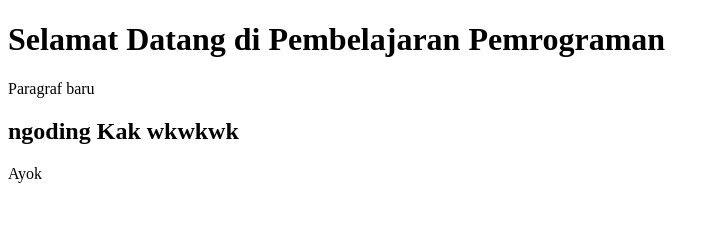
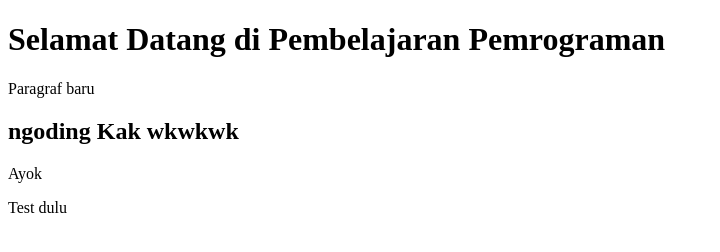
Before and after one commit to FebrianyRenata02/Ngoding-Bareng, a plain HTML site: page index.html in a window 1280 px wide. Shown: the whole page, without its empty margins (0-720 px from the left). Drawn offline with Linux system fonts and the light colour scheme.

Commit message:
Penambahan tag html baru

```diff
--- a/index.html
+++ b/index.html
@@ -12,5 +12,6 @@
     <p>Paragraf baru</p>
     <h2>ngoding Kak wkwkwk</h2>
     Ayok
+    <p>Test dulu</p>
   </body>
 </html>
```
